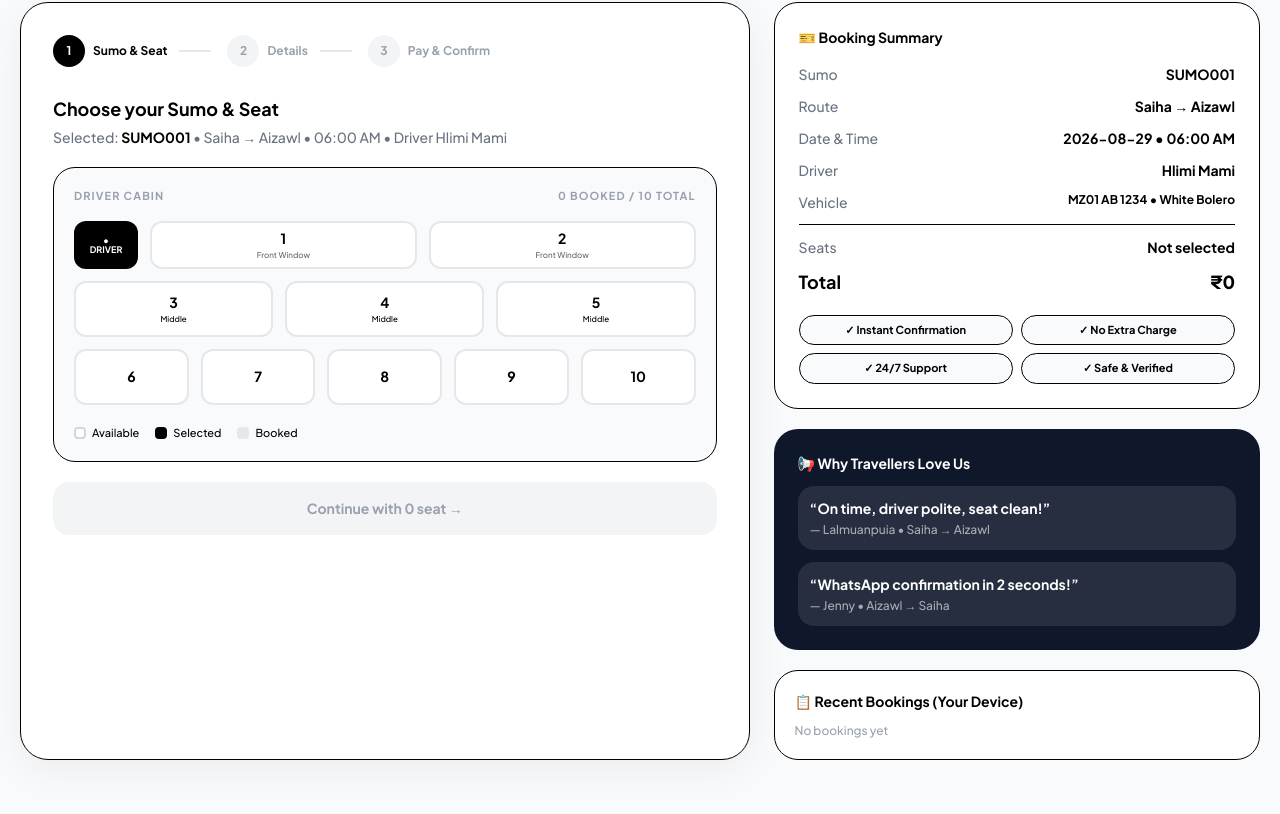
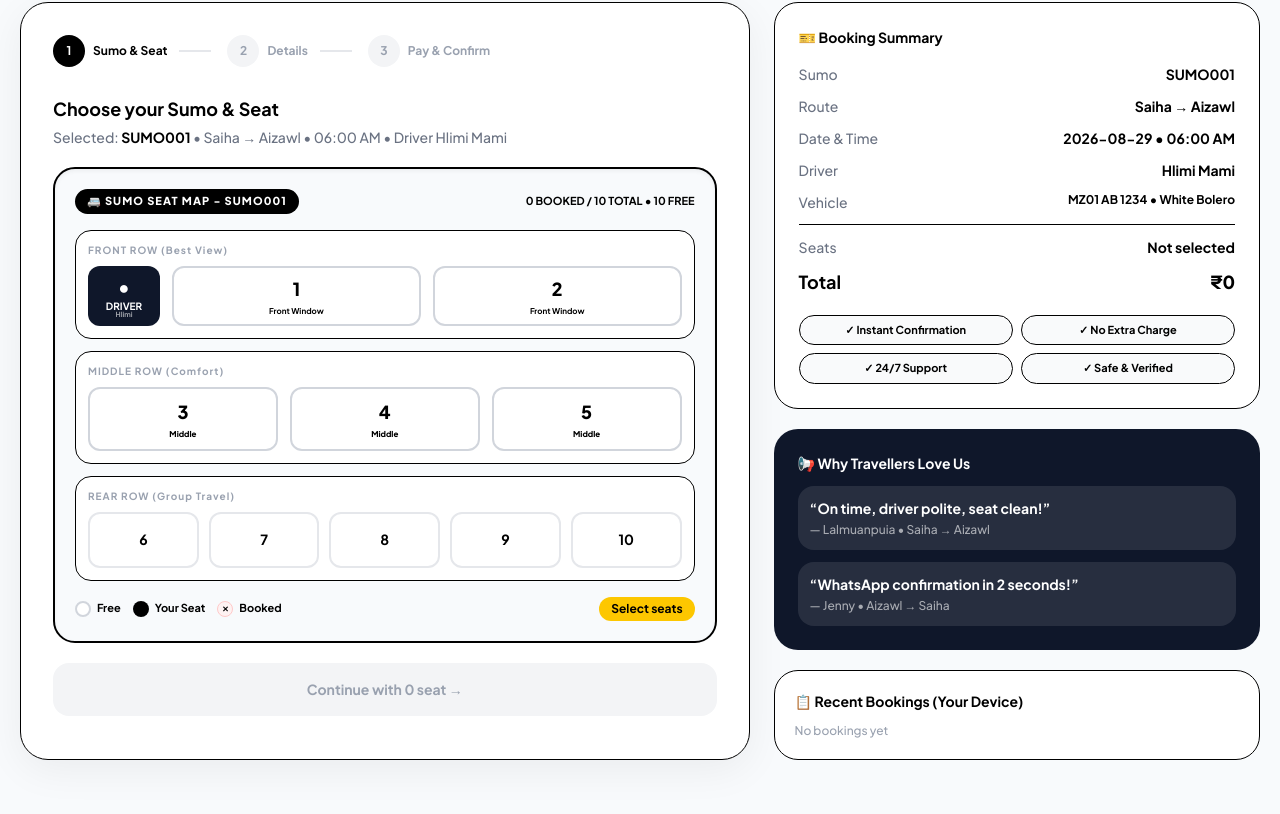
Before and after one commit to DavidAzyu/sumo-booking, a React (Vite) app: page / in a window 1280 px wide. Shown: the part 613-1427 px from the top of the page. Built offline with nearby package versions, Linux system fonts and the light colour scheme.

Commit message:
seat map features fixed - clear view

```diff
--- a/src/App.tsx
+++ b/src/App.tsx
@@ -172,14 +172,31 @@ export default function App(){
                 <>
                   <h3 className="font-bold text-lg mb-1">Choose your Sumo & Seat</h3>
                   <p className="text-sm text-gray-500 mb-5">Selected: <b className="text-black">{selectedSumo.id}</b> • {selectedSumo.route} • {selectedSumo.time} • Driver {selectedSumo.driver}</p>
-                  <div className="bg-[#f8fafc] border rounded-[22px] p-5">
-                    <div className="flex justify-between text-[11px] font-bold tracking-widest text-gray-400 mb-4"><span>DRIVER CABIN</span><span>{selectedSumo.bookedSeats.length} BOOKED / {selectedSumo.totalSeats} TOTAL</span></div>
-                    <div className="flex gap-3 mb-3"><div className="w-[64px] h-12 rounded-xl bg-black text-white flex flex-col items-center justify-center text-[9px] leading-none font-bold"><span>●</span><span>DRIVER</span></div>
-                      {[1,2].map(n=>{ const b=selectedSumo.bookedSeats.includes(n); return <button disabled={b} key={n} onClick={()=>toggleSeat(n)} className={`flex-1 h-12 rounded-xl font-bold border-2 transition-all ${b ? 'bg-gray-200 text-gray-400 border-gray-200 cursor-not-allowed' : selectedSeats.includes(n) ? 'bg-black text-white border-black scale-[1.02] shadow-lg' : 'bg-white border-gray-200 hover:border-black'}`}>{b?'✕':n}<span className="block text-[8px] font-normal opacity-60">{getSeatPos(n)}</span></button>})}
+                  <div className="bg-[#f8fafc] border-2 border-black rounded-[22px] p-5 shadow-inner">
+                    <div className="flex justify-between items-center mb-4"><span className="text-[11px] font-extrabold tracking-widest bg-black text-white px-3 py-1 rounded-full">🚐 SUMO SEAT MAP - {selectedSumo.id}</span><span className="text-[11px] font-bold">{selectedSumo.bookedSeats.length} BOOKED / {selectedSumo.totalSeats} TOTAL • {selectedSumo.totalSeats - selectedSumo.bookedSeats.length} FREE</span></div>
+
+                    <div className="bg-white rounded-2xl border p-3 mb-3">
+                      <p className="text-[10px] font-bold tracking-widest text-gray-400 mb-2">FRONT ROW (Best View)</p>
+                      <div className="flex gap-3">
+                        <div className="w-[72px] h-[60px] rounded-xl bg-[#0f172a] text-white flex flex-col items-center justify-center text-[10px] leading-none font-bold"><span className="text-lg">●</span><span>DRIVER</span><span className="text-[7px] opacity-60">{selectedSumo.driver.split(' ')[0]}</span></div>
+                        {[1,2].map(n=>{ const b=selectedSumo.bookedSeats.includes(n); const sel=selectedSeats.includes(n); return <button disabled={b} key={n} onClick={()=>toggleSeat(n)} className={`flex-1 h-[60px] rounded-xl font-extrabold border-2 transition-all relative overflow-hidden ${b ? 'bg-red-50 text-red-300 border-red-200 cursor-not-allowed' : sel ? 'bg-black text-white border-black scale-[1.03] shadow-xl' : 'bg-white border-gray-300 hover:border-black hover:shadow-md'}`}><span className="text-lg">{b?'✕':n}</span><span className="block text-[8px] font-bold mt-0.5">{getSeatPos(n)}</span>{sel && <span className="absolute top-1 right-1 w-2 h-2 bg-green-400 rounded-full"></span>}</button>})}
+                      </div>
                     </div>
-                    <div className="grid grid-cols-3 gap-3 mb-3">{[3,4,5].map(n=>{ const b=selectedSumo.bookedSeats.includes(n); return <button disabled={b} key={n} onClick={()=>toggleSeat(n)} className={`h-[56px] rounded-xl font-bold border-2 ${b ? 'bg-gray-200 text-gray-400' : selectedSeats.includes(n) ? 'bg-black text-white border-black' : 'bg-white border-gray-200'}`}>{b?'✕':n}<span className="block text-[8px] font-normal">{getSeatPos(n)}</span></button>})}</div>
-                    <div className="grid grid-cols-5 gap-3">{[6,7,8,9,10].map(n=>{ const b=selectedSumo.bookedSeats.includes(n); return <button disabled={b} key={n} onClick={()=>toggleSeat(n)} className={`h-[56px] rounded-xl font-bold border-2 ${b ? 'bg-gray-200 text-gray-400' : selectedSeats.includes(n) ? 'bg-black text-white border-black' : 'bg-white border-gray-200'}`}>{b?'✕':n}</button>})}</div>
-                    <div className="flex gap-4 mt-5 text-[11px]"><span className="flex items-center gap-1.5"><span className="w-3 h-3 bg-white border-2 border-gray-300 rounded"></span> Available</span><span className="flex items-center gap-1.5"><span className="w-3 h-3 bg-black rounded"></span> Selected</span><span className="flex items-center gap-1.5"><span className="w-3 h-3 bg-gray-200 rounded"></span> Booked</span></div>
+
+                    <div className="bg-white rounded-2xl border p-3 mb-3">
+                      <p className="text-[10px] font-bold tracking-widest text-gray-400 mb-2">MIDDLE ROW (Comfort)</p>
+                      <div className="grid grid-cols-3 gap-3">{[3,4,5].map(n=>{ const b=selectedSumo.bookedSeats.includes(n); const sel=selectedSeats.includes(n); return <button disabled={b} key={n} onClick={()=>toggleSeat(n)} className={`h-[64px] rounded-xl font-extrabold border-2 relative ${b ? 'bg-red-50 text-red-300 border-red-200' : sel ? 'bg-black text-white border-black shadow-lg' : 'bg-white border-gray-300 hover:border-black'}`}><span className="text-lg">{b?'✕':n}</span><span className="block text-[8px] mt-0.5">{getSeatPos(n)}</span>{sel && <span className="absolute top-1 right-1 w-2 h-2 bg-green-400 rounded-full"></span>}</button>})}</div>
+                    </div>
+
+                    <div className="bg-white rounded-2xl border p-3">
+                      <p className="text-[10px] font-bold tracking-widest text-gray-400 mb-2">REAR ROW (Group Travel)</p>
+                      <div className="grid grid-cols-5 gap-2.5">{[6,7,8,9,10].map(n=>{ const b=selectedSumo.bookedSeats.includes(n); const sel=selectedSeats.includes(n); return <button disabled={b} key={n} onClick={()=>toggleSeat(n)} className={`h-[56px] rounded-xl font-bold border-2 ${b ? 'bg-red-50 text-red-300 border-red-200' : sel ? 'bg-black text-white border-black' : 'bg-white border-gray-200 hover:border-black'}`}>{b?'✕':n}</button>})}</div>
+                    </div>
+
+                    <div className="flex justify-between items-center mt-4">
+                      <div className="flex gap-3 text-[11px] font-bold"><span className="flex items-center gap-1.5"><span className="w-4 h-4 bg-white border-2 border-gray-300 rounded-lg"></span> Free</span><span className="flex items-center gap-1.5"><span className="w-4 h-4 bg-black rounded-lg"></span> Your Seat</span><span className="flex items-center gap-1.5"><span className="w-4 h-4 bg-red-50 border border-red-200 rounded-lg flex items-center justify-center text-[8px]">✕</span> Booked</span></div>
+                      <span className="text-xs font-bold bg-yellow-400 text-black px-3 py-1 rounded-full">{selectedSeats.length ? `Selected: ${selectedSeats.map(s=>`Seat ${s}`).join(', ')}` : 'Select seats'}</span>
+                    </div>
                   </div>
                   <button disabled={selectedSeats.length===0} onClick={()=>setStep(2)} className={`w-full mt-5 p-4 rounded-2xl font-bold ${selectedSeats.length ? 'bg-black text-white' : 'bg-gray-100 text-gray-400'}`}>Continue with {selectedSeats.length} seat{selectedSeats.length>1?'s':''} →</button>
                 </>
```
